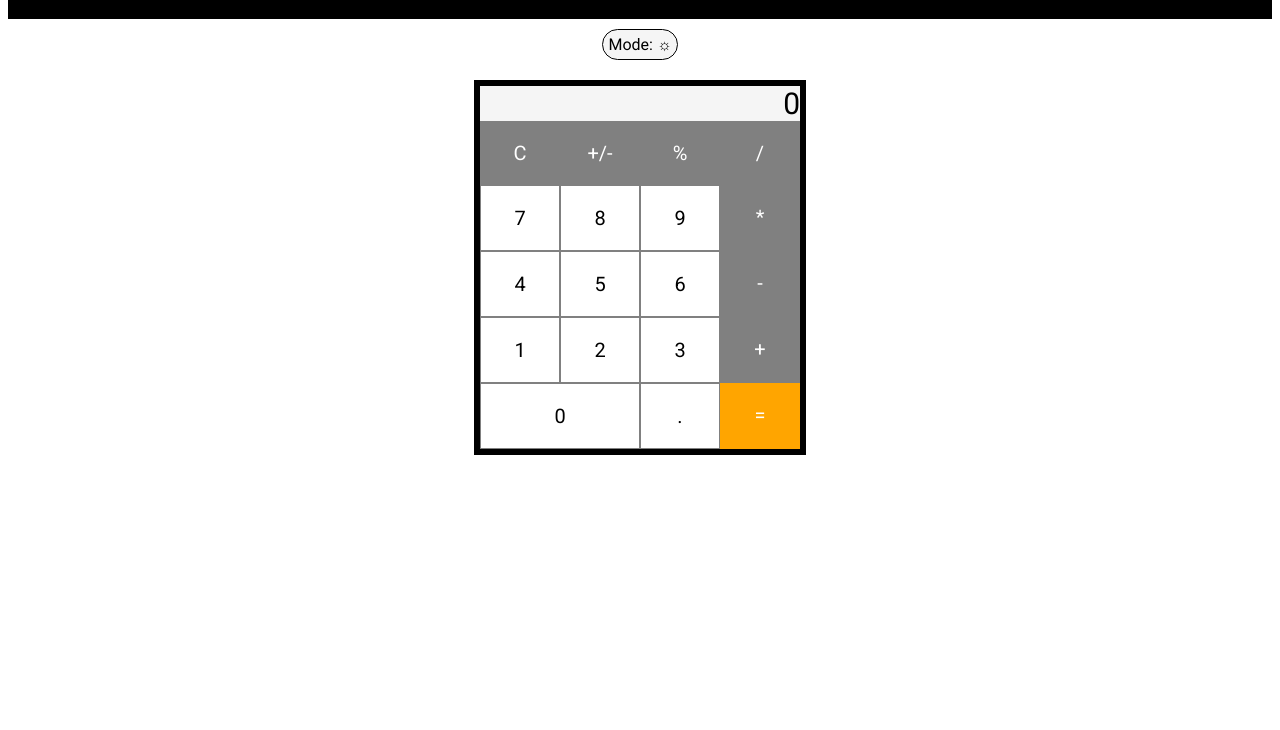
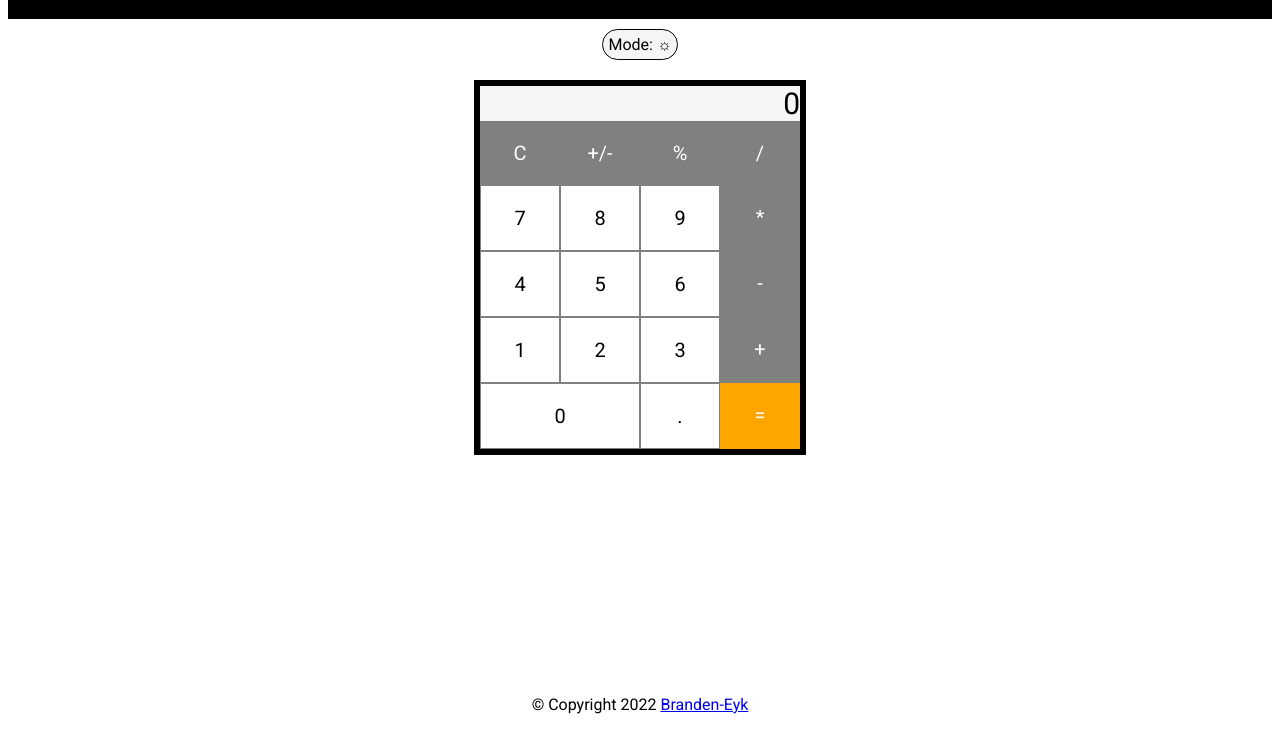
Before and after one commit to branden-eyk/Calculator, a plain HTML site: page index.html in a window 1280 px wide. Shown: the part 70-800 px from the top of the page. Drawn offline with Linux system fonts and the light colour scheme.

Commit message:
Add copyright blurb to the bottom of page

```diff
--- a/index.html
+++ b/index.html
@@ -36,6 +36,7 @@
         <div class="button num-btn light-btn">.</div>
         <div class="button equals">=</div>
     </div>
+    <div class="copyright">&#169 Copyright 2022 <a href="https://github.com/branden-eyk">Branden-Eyk</a></div>
     <script src="./calculator.js"></script>
 </body>
 </html>
--- a/styles.css
+++ b/styles.css
@@ -98,3 +98,8 @@ body{
     background-color: rgb(56, 54, 54);
     color: white;
 }
+
+.copyright{
+    position: absolute;
+    bottom: 1em;
+}
```
